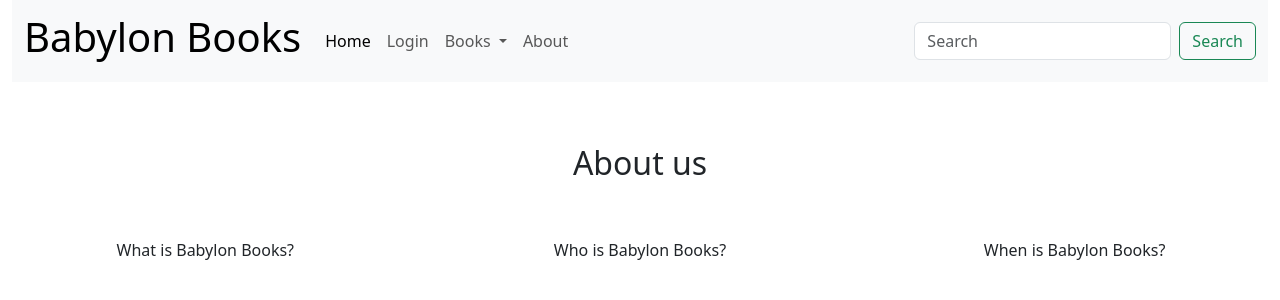
After one commit to gazamcnulty/pp5-babylon-books, a Django app: page /about/ in a window 1280 px wide. The commit adds this page. Shown: the top 300 px of the page. Run offline with Django 3.2, Linux system fonts and the light colour scheme.

Commit message:
added about template, view, url, links in navbar

```diff
--- a/babylon_books_app/urls.py
+++ b/babylon_books_app/urls.py
@@ -6,4 +6,5 @@ urlpatterns = [
     path('', views.homepage, name='homepage'),
     path('login/', views.login, name='login'),
     path('books/', views.books, name='books'),
+    path('about/', views.about, name='about'),
 ]
--- a/babylon_books_app/views.py
+++ b/babylon_books_app/views.py
@@ -14,3 +14,7 @@ def login(request):
 
 def books(request):
     return render(request, 'books.html')
+
+
+def about(request):
+    return render(request, 'about.html')
--- /dev/null
+++ b/templates/about.html
@@ -0,0 +1,21 @@
+{% extends "base.html" %}
+{% load static %}
+
+{% block content %}
+    <div class="row mt-5">
+        <div class="col-12 mt-5">
+            <h2 class="text-center mt-5">About us</h2>
+            <div class="row mt-5">
+                <div class="col-3 mx-auto">
+                    <p class="text-center m-2">What is Babylon Books?</p>
+                </div>
+                <div class="col-3 mx-auto">
+                    <p class="text-center m-2">Who is Babylon Books?</p>
+                </div>
+                <div class="col-3 mx-auto">
+                    <p class="text-center m-2">When is Babylon Books?</p>
+                </div>
+            </div>
+        </div>
+    </div>
+{% endblock %}
--- a/templates/navbar.html
+++ b/templates/navbar.html
@@ -8,7 +8,7 @@
       <div class="collapse navbar-collapse" id="navbarSupportedContent">
         <ul class="navbar-nav me-auto mb-2 mb-lg-0">
           <li class="nav-item">
-            <a class="nav-link active" aria-current="page" href="#">Home</a>
+            <a class="nav-link active" aria-current="page" href="{%url 'homepage' %}">Home</a>
           </li>
           <li class="nav-item">
             <a class="nav-link" href="{% url 'login' %}">Login</a>
@@ -24,7 +24,7 @@
             </ul>
           </li>
           <li class="nav-item">
-            <a class="nav-link" href="#">About</a>
+            <a class="nav-link" href="{% url 'about' %}">About</a>
           </li>
         </ul>
         <form class="d-flex" role="search">
```
Also changed, not shown: templates/books.html (+4 -4 lines), static/images/alice.jpg (added).
